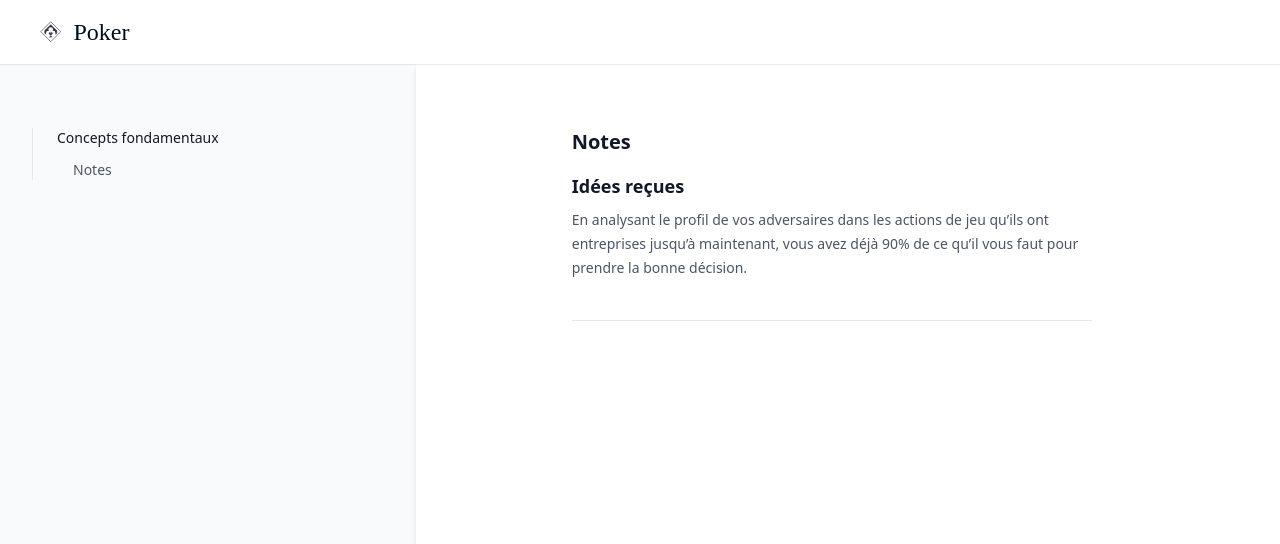
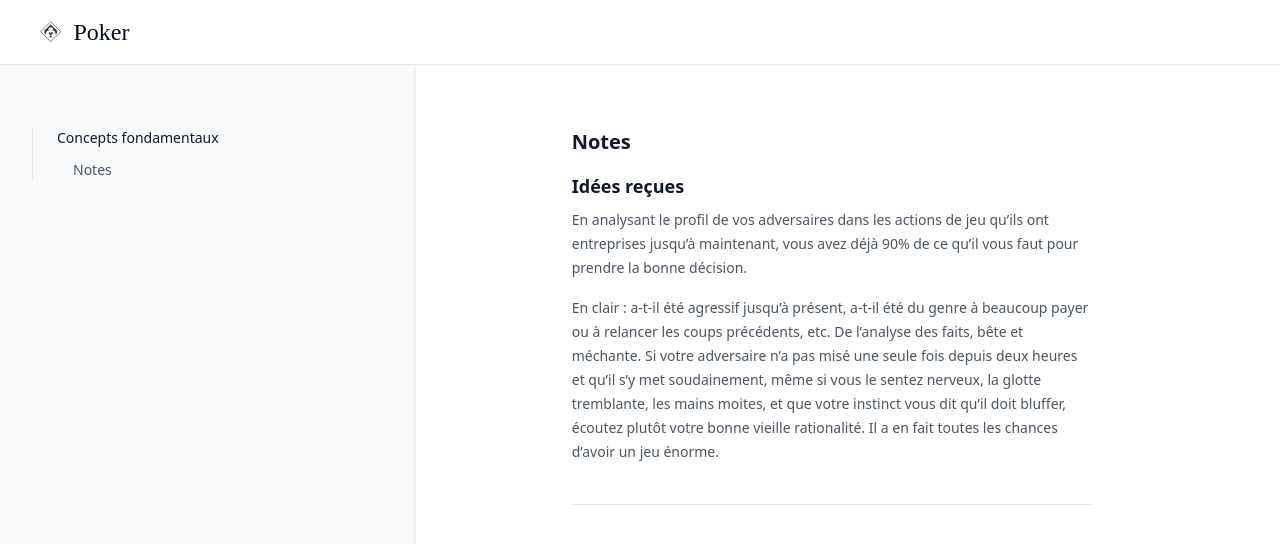
Before and after one commit to greglejeune/ebook, a Jekyll site: the page built from _poker/2021-09-01-notes.md, in a window 1280 px wide. Shown: the top 544 px of the page. Built offline with Jekyll 4.4.1, drawn with Linux system fonts in a browser that asks for light colours.

Commit message:
Update 2021-09-01-notes.md

```diff
--- a/_poker/2021-09-01-notes.md
+++ b/_poker/2021-09-01-notes.md
@@ -15,4 +15,10 @@ category: fondamentaux
 En analysant le profil de vos adversaires dans les actions de jeu qu’ils ont entreprises jusqu’à maintenant, vous avez déjà 90% de ce qu’il vous faut pour prendre la bonne décision.
 </p>
 
+<p>
+En clair : a-t-il été agressif jusqu’à présent, a-t-il été du genre à beaucoup payer ou à relancer les coups précédents, etc. De l’analyse des faits, bête et méchante. Si votre adversaire n’a pas misé une seule fois depuis deux heures et qu’il s’y met soudainement, même si vous le sentez nerveux, la glotte tremblante, les mains moites, et que votre instinct vous dit qu’il doit bluffer, écoutez plutôt votre bonne vieille rationalité. Il a en fait toutes les chances d’avoir un jeu énorme.
+</p>
+
+<p></p>
+
 <hr id="using-react">
```
